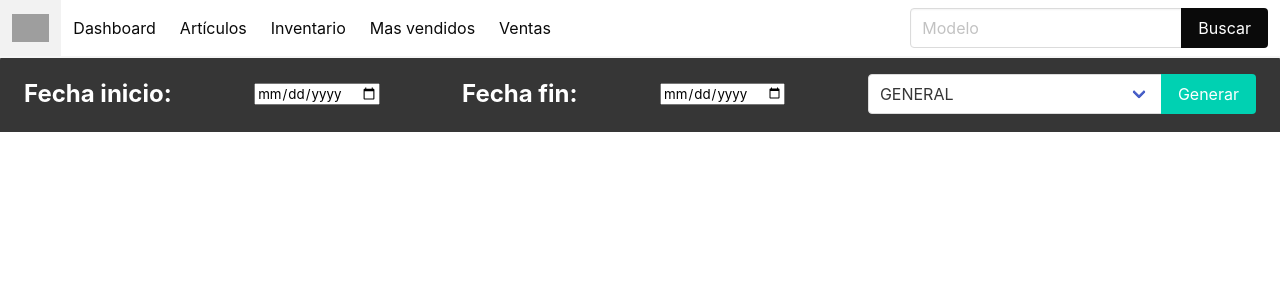
After one commit to mrg0809/sfinventarios, a FastAPI app: template templates/mejores.html in a window 1280 px wide. The commit adds this page. Shown: the top 300 px of the page. Run offline with FastAPI, Linux system fonts and the light colour scheme; the template is opened without the code that fills it, so the values that code supplies are empty; some libraries are stand-ins or nearby versions; grey boxes are pictures that could not be loaded.

Commit message:
added sales and model cost, building best articles controls in html

```diff
--- a/controller/tallas.py
+++ b/controller/tallas.py
@@ -11,5 +11,3 @@ def get_existencias(modelo):
     df2.loc['TOTAL',:] = df2.sum(axis=0)
     df2.loc[:,'TOTAL'] = df2.sum(axis=1)
     return df2
-
-get_existencias('TPGW9250')
--- a/main.py
+++ b/main.py
@@ -1,7 +1,7 @@
 from fastapi import FastAPI, Request
 from fastapi.responses import HTMLResponse
 from fastapi.templating import Jinja2Templates
-from model.handle_db import tabla_existencias, get_model_data
+from model.handle_db import tabla_existencias, get_model_data, get_model_sales
 
 app = FastAPI()
 
@@ -17,4 +17,10 @@ def existencias(request: Request):
     modelo = dict(request.query_params.items()).get('modelo').upper()
     existencias = tabla_existencias(modelo)
     data = get_model_data(modelo)
-    return templates.TemplateResponse("existencias.html", {"request":request, "existencias":existencias, "modelo":modelo, "data":data})
+    ventas = get_model_sales(modelo)
+    return templates.TemplateResponse("existencias.html", {"request":request, "existencias":existencias, "modelo":modelo, "data":data, "ventas":ventas})
+
+@app.get('/mejores/', response_class=HTMLResponse)
+def index(request: Request):
+    context = {'request': request}
+    return templates.TemplateResponse("mejores.html", context)
--- a/model/handle_db.py
+++ b/model/handle_db.py
@@ -41,6 +41,16 @@ class HandleDB():
         data = self._cur.fetchall()
         return data
 
+    def get_model_sales(self, model):
+        self._cur.execute("SELECT Tienda, SUM(Unidades) FROM ventas WHERE Fecha >= (curdate()-interval 1 month) AND Modelo='{}' GROUP BY Tienda ORDER BY Tienda".format(model))
+        data = self._cur.fetchall()
+        return data
+
+    def get_cost(self, model):
+        self._cur.execute("SELECT AVG(Costo) FROM ventas where Modelo='{}'".format(model))
+        cost = self._cur.fetchone()
+        return cost
+
     def __del__(self):
         self._con.close()
 
@@ -59,7 +69,6 @@ tiendas = ('1101 BODEGA TIJUANA SPORTS FAN',
            '1225 ENSENADA 1',
            '1227 ENSENADA 2',
            '1229 ENSENADA 3',
-           '3203 GRAN PATIO EVF',
            '4203 FLORIDA 22 CDMX')
 
 tiendastransito = ( '1101 BODEGA TIJUANA SPORTS FAN',
@@ -86,8 +95,6 @@ tiendastransito = ( '1101 BODEGA TIJUANA SPORTS FAN',
                     '1228 TRANSITO ENSENADA 2',
                     '1229 ENSENADA 3',
                     '1230 TRANSITO ENSENADA 3',
-                    '3203 GRAN PATIO EVF',
-                    '3204 TRANSITO GRAN PATIO EVF',
                     '4203 FLORIDA 22 CDMX',
                     '4204 TRANSITO FLORIDA 22 CDMX')
 
@@ -111,10 +118,18 @@ def tabla_existencias(modelo):
 
 def get_model_data(modelo):
     query = db.get_model_data(modelo)
+    costo = db.get_cost(modelo)
     precio = round(float(query[0][1])*1.16)
     descuento = float(query[0][2])
     precio_tienda = precio
     if descuento > 0:
         precio_tienda = precio*(100-descuento)/100
-    data = {'descripcion': query[0][0], 'precio': precio, 'descuento': round(descuento, 2), 'precio_tienda': round(precio_tienda), 'linea': query[0][3], 'marca': query[0][4], 'subcategoria' :query[0][5]}
+    data = {'descripcion': query[0][0], 'precio': precio, 'descuento': round(descuento, 2), 'precio_tienda': round(precio_tienda), 'linea': query[0][3], 'marca': query[0][4], 'subcategoria' :query[0][5], 'costo':round(costo[0],2)}
     return data
+
+
+def get_model_sales(modelo):
+    df = pd.DataFrame(db.get_model_sales(modelo))
+    df.columns=["TIENDA", "VENTA"]
+    df['VENTA'] = df['VENTA'].astype(np.int64)
+    return df
--- a/templates/components/header.html
+++ b/templates/components/header.html
@@ -18,7 +18,7 @@
               <a class="navbar-item">Dashboard</a>
               <a class="navbar-item">Artículos</a>
               <a class="navbar-item">Inventario</a>
-              <a class="navbar-item">Mas vendidos</a>
+              <a class="navbar-item" href="/mejores">Mas vendidos</a>
               <a class="navbar-item">Ventas</a>
           </div>
 
--- /dev/null
+++ b/templates/mejores.html
@@ -0,0 +1,37 @@
+{% extends "components/layout.html" %}
+
+{% block title %}Home{% endblock %}
+{% block content %}
+    <div>
+        <br><br>
+        <article class="message is-dark is-large mt-2">
+            <div class="message-header">
+                Fecha inicio:<input type="date" min="2022-01-01" id="idate">
+                Fecha fin:<input type="date" min="2022-01-01" id="fdate">
+                <div class="field has-addons">
+                    <div class="control is-expanded">
+                      <div class="select">
+                        <select name="tienda">
+                          <option value="GENERAL">GENERAL</option>
+                          <option value="1203 RIO 3	">1203 RIO 3</option>
+                          <option value="1205 MACROPLAZA">1205 MACROPLAZA</option>
+                          <option value="1207 MACROPLAZA 2">1207 MACROPLAZA 2</option>
+                          <option value="1211 PALMAS">1211 PALMAS</option>
+                          <option value="1213 SENDEROS TIJUANA I EVF">1213 SENDEROS TIJUANA I EVF</option>
+                          <option value="1219 MEXICALI 1">1219 MEXICALI 1</option>
+                          <option value="1221 MEXICALI 2">1221 MEXICALI 2</option>
+                          <option value="1225 ENSENADA 1">1225 ENSENADA 1</option>
+                          <option value="1227 ENSENADA 2">1227 ENSENADA 2</option>
+                          <option value="1229 ENSENADA 3">1229 ENSENADA 3</option>
+                        </select>
+                      </div>
+                    </div>
+                    <div class="control">
+                      <button type="submit" class="button is-primary">Generar</button>
+                    </div>
+                  </div>
+
+            </div>
+        </article>
+
+{% endblock %}
```
Also changed, not shown: templates/existencias.html (+10 -7 lines).
